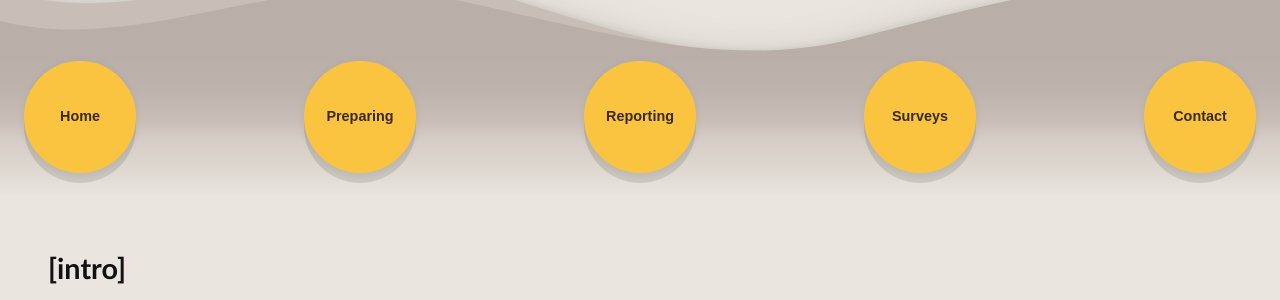
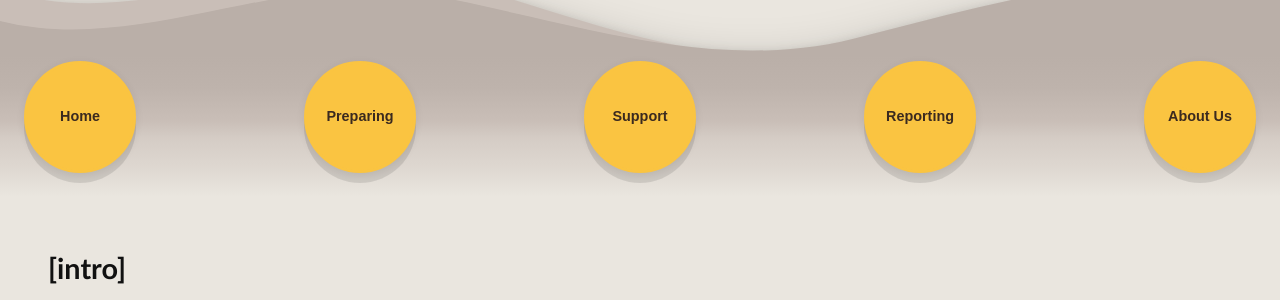
Before and after one commit to AnthroSafetyWarrior/GoldenTrowelProject, a Jekyll site: the page built from _pages/contact.html, in a window 1280 px wide. Shown: the part 331-631 px from the top of the page. Built offline with Jekyll 4.4.1, drawn with Linux system fonts in a browser that asks for light colours.

Commit message:
updating name

```diff
--- a/_layouts/default.html
+++ b/_layouts/default.html
@@ -382,14 +382,22 @@
 }
 
 /* Base card */
+/* Base card */
 .card{
-  border-radius: 16px;
-  padding: clamp(14px, 2vw, 18px);
-  box-shadow: 0 6px 14px rgba(68,64,84);
-  color: var(--ink);
-a{ color:var(--sage); text-decoration-thickness:.08em; text-underline-offset:.18em; }
-a:hover{ color:var(--logo-orange);
+  border-radius:16px;
+  padding:clamp(14px, 2vw, 18px);
+  box-shadow:0 6px 14px rgba(68, 64, 84, .15); /* 4th value = alpha */
+  color:var(--ink);
+  background:#fff;
 }
+
+/* put these OUTSIDE the .card block */
+.card a{
+  color:var(--sage);
+  text-decoration-thickness:.08em;
+  text-underline-offset:.18em;
+}
+.card a:hover{ color:var(--logo-orange); }
 
 /* Ghost/transparent vibe (was inside the pill, but now standalone) */
 .card--glass{
@@ -712,31 +720,38 @@
               <div class="circle" data-href="{{ '/preparing.html' | relative_url }}">
                 <button class="circle-btn" type="button">Preparing</button>
                 <div class="flyout">
-                  <a class="pill pill--nav" href="https://docs.google.com/spreadsheets/d/1ZjhKX9xpNuL4AG_rvhCvbrSp2nIuF4NTJd0CaRwR53U/edit?usp=sharing" target="_blank" rel="noopener">Pre-Fieldwork Safety Checklist</a>
+                  <a class="pill pill--nav" href="https://docs.google.com/spreadsheets/d/1bF3FxtmMhAtRn2lyBDhansQ7YlDt4Gsm58aSHon6y0o/edit?usp=sharing" target="_blank" rel="noopener">Emergency Procedure Checklist</a>
                   <a class="pill pill--nav" href="{{ '/statelaw.html' | relative_url }}">USA Laws by State</a>
                   <a class="pill pill--nav" href="{{ '/internationallaw.html' | relative_url }}">International Laws by Country</a>
+                </div>
+              </div>
+
+              <div class="circle" data-href="{{ '/Support.html' | relative_url }}">
+                <button class="circle-btn" type="button">Support</button>
+                <div class="flyout">
+                  <a class="pill pill--nav" href="https://forms.gle/YjAmqWd9xDC5WCJk8" target="_blank" rel="noopener">Fieldwork Misconduct Survey</a>
+                  <a class="pill pill--nav" href="https://forms.gle/9DjrMVNP2oUu1GDD8" target="_blank" rel="noopener">Website Feedback Survey</a>
                 </div>
               </div>
 
               <div class="circle" data-href="{{ '/reporting.html' | relative_url }}">
                 <button class="circle-btn" type="button">Reporting</button>
                 <div class="flyout">
+<a class="pill pill--nav" href="https://docs.google.com/spreadsheets/d/1ZjhKX9xpNuL4AG_rvhCvbrSp2nIuF4NTJd0CaRwR53U/edit?usp=sharing" target="_blank" rel="noopener">Pre-Fieldwork Safety Checklist</a>
+
                   <a class="pill pill--nav" href="{{ '/titleIX.html' | relative_url }}">Title IX Reporting by University</a>
                   <a class="pill pill--nav" href="{{ '/fundingethics.html' | relative_url }}">Funding &amp; Professional Associations</a>
+                  <a class="pill pill--nav" href="https://forms.gle/YjAmqWd9xDC5WCJk8" target="_blank" rel="noopener">Fieldwork Misconduct Survey</a>
                 </div>
               </div>
 
-              <div class="circle" data-href="{{ '/surveys.html' | relative_url }}">
-                <button class="circle-btn" type="button">Surveys</button>
+
+ <div class="circle" data-href="{{ '/about.html' | relative_url }}">
+                <button class="circle-btn" type="button">About Us</button>
                 <div class="flyout">
-                  <a class="pill pill--nav" href="https://forms.gle/YjAmqWd9xDC5WCJk8" target="_blank" rel="noopener">Fieldwork Misconduct Survey</a>
+		<a class="pill pill--nav"data-href="mailto:anthrosafetywarrior@gmail.com">Email Us</a>
                   <a class="pill pill--nav" href="https://forms.gle/9DjrMVNP2oUu1GDD8" target="_blank" rel="noopener">Website Feedback Survey</a>
                 </div>
-              </div>
-
-              <div class="circle" data-href="mailto:anthrosafetywarrior@gmail.com">
-                <button class="circle-btn" type="button">Contact</button>
-                <div class="flyout"></div>
               </div>
             </nav>
           </div>
```
